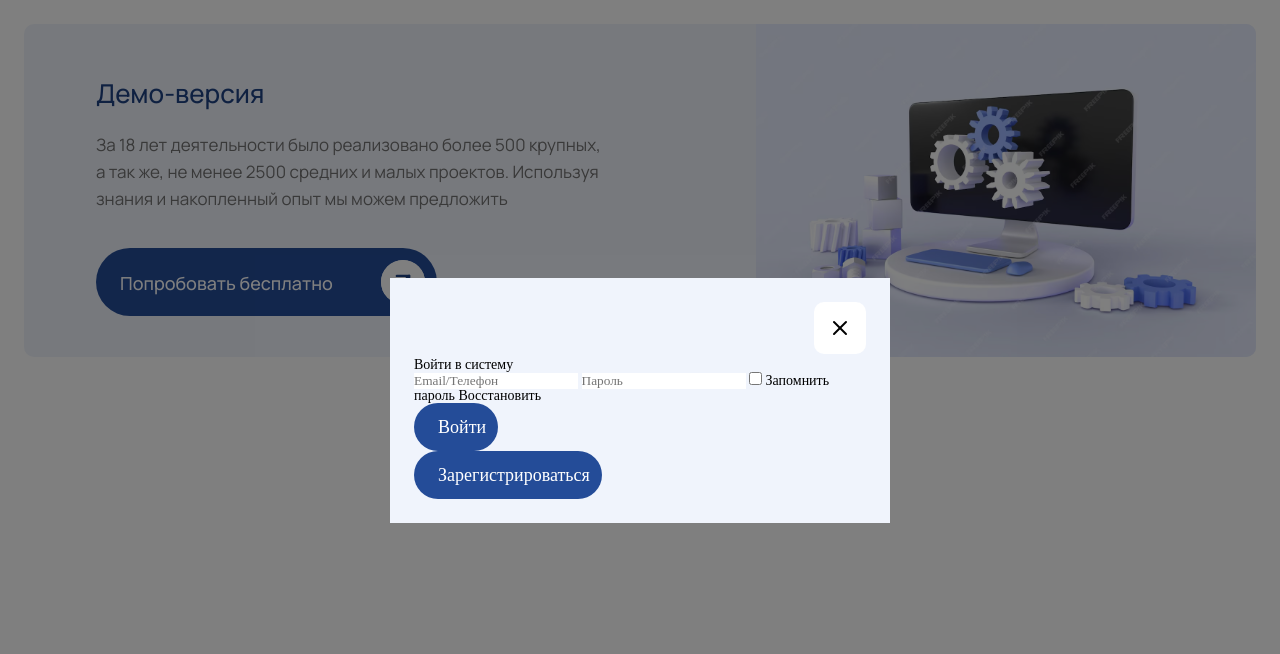
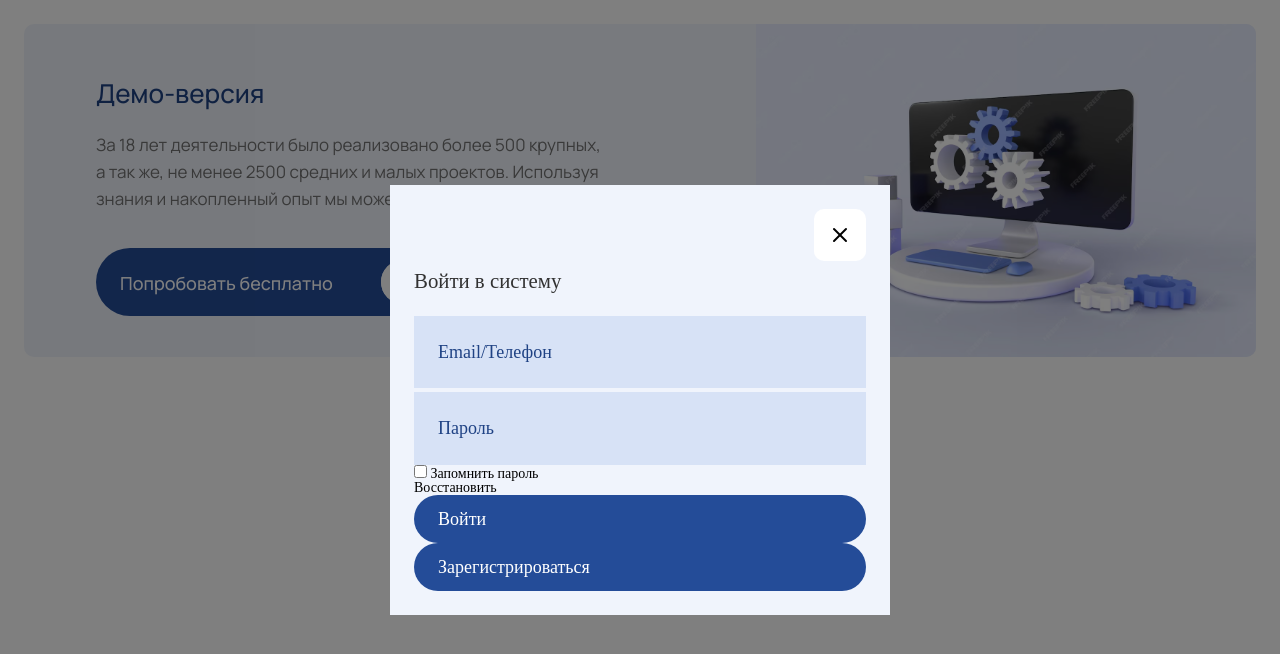
Before and after one commit to vlydikmEtal/Test-Work, a plain HTML site: page index.html in a window 1280 px wide. Drawn offline with Linux system fonts and the light colour scheme; a script that the page names is missing; files whose address does not match are found by name.

Commit message:
Came back

```diff
--- a/index.html
+++ b/index.html
@@ -6,7 +6,7 @@
     <link rel="stylesheet" href="css/reset.css" />
     <link rel="stylesheet" href="css/style.min.css" />
     <link rel="stylesheet" href="css/modal.min.css" />
-    <title>Document</title>
+    <title>Test</title>
     <script src="js/script.js" defer></script>
   </head>
   <body>
--- a/sass/modal.scss
+++ b/sass/modal.scss
@@ -1,11 +1,11 @@
 :root {
-  --blue-color: #1F4284;
+  --blue-color: #1f4284;
   --gray-color: #727272;
-  --blue-color-second: #244C98;
-  --white-color: #FFFFFF;
-  --bg-color-main: #EBF0FA;
-  --input-color: #D7E2F6;
-  --modal-color: #F0F4FC;
+  --blue-color-second: #244c98;
+  --white-color: #ffffff;
+  --bg-color-main: #ebf0fa;
+  --input-color: #d7e2f6;
+  --modal-color: #f0f4fc;
 }
 
 .modal {
@@ -26,6 +26,35 @@
     display: flex;
     flex-direction: column;
     padding: 24px;
+    margin: 10px;
+  }
+
+  &__content {
+    h2 {
+      font-size: calc(18px + 6 * ((100vw - 375px) / 1920));
+      font-weight: 500;
+      line-height: 32.78px;
+      margin-bottom: 18px;
+      color: #323232;
+    }
+    form {
+      display: flex;
+      flex-direction: column;
+      width: 100%;
+      input[type='text'],
+      input[type='password'] {
+        background-color: var(--input-color);
+        width: 100%;
+        padding: 24px 0px 24px 24px;
+        line-height: 24.59px;
+        font-weight: 500;
+        font-size: 18px;
+        color: var(--blue-color);
+      }
+      input[type='text'] {
+        margin-bottom: 4px;
+      }
+    }
   }
 
   &__close {
@@ -35,9 +64,9 @@
     display: flex;
     justify-content: center;
     align-items: center;
-    background-color: #FFFFFF;
+    background-color: #ffffff;
     border-radius: 10px;
-    transition: all .3s ease;
+    transition: all 0.3s ease;
     margin-bottom: 4px;
     img {
       width: 24px;
@@ -50,6 +79,26 @@
   }
 }
 
+input::-webkit-input-placeholder {
+  color: var(--blue-color);
+}
+
+input::-moz-placeholder {
+  color: var(--blue-color);
+}
+
+input:-ms-input-placeholder {
+  color: var(--blue-color);
+}
+
+input::-ms-input-placeholder {
+  color: var(--blue-color);
+}
+
+input::placeholder {
+  color: var(--blue-color);
+}
+
 .close {
 }
 .modal__content {
```
Also changed, not shown: css/modal.css, css/modal.min.css, css/style.css, css/style.min.css.
